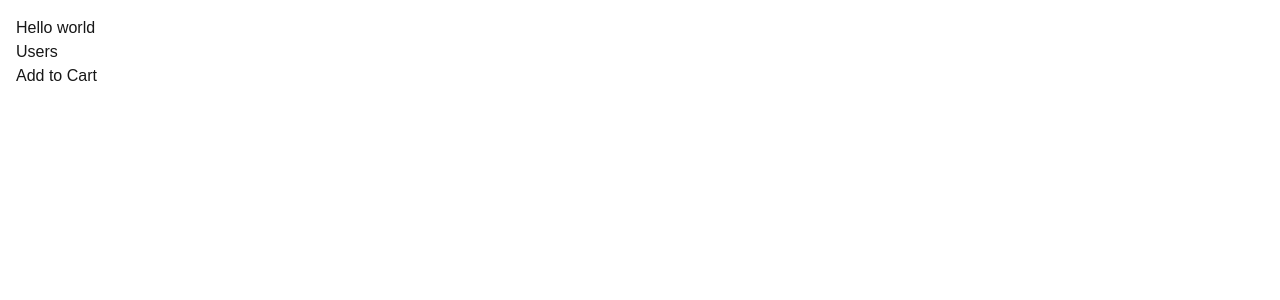
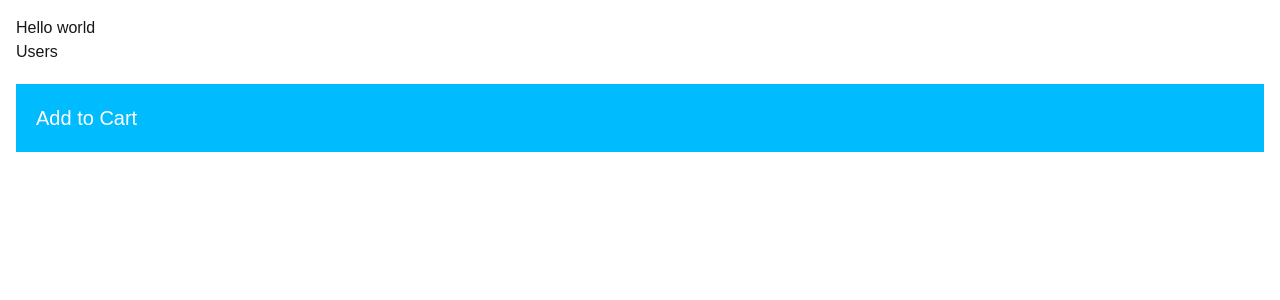
Before and after one commit to sathishkumarmsk/next-basics, a Next.js app: page / in a window 1280 px wide. Shown: the top 300 px of the page. Built offline with nearby package versions, Linux system fonts and the light colour scheme.

Commit message:
add css style and tailwind

```diff
--- /dev/null
+++ b/app/components/ProductCard/ProductCard.module.css
@@ -0,0 +1,4 @@
+.card {
+    padding: 1rem;
+    border: 1px solid #ccc;
+}
--- a/app/components/ProductCard.tsx
+++ b/app/components/ProductCard/ProductCard.tsx
@@ -1,10 +1,10 @@
 
 import React from 'react'
-import AddCart from './AddCart';
+import AddCart from '../AddCart';
 
 const ProductCard = () => {
   return (
-    <div>
+    <div className='p-5 my-5 bg-sky-400 text-white text-xl hover:bg-sky-500 '>
       <AddCart />
     </div>
   )
--- a/app/globals.css
+++ b/app/globals.css
@@ -1,4 +1,5 @@
 @import "tailwindcss";
+
 
 :root {
   --background: #ffffff;
--- a/app/page.tsx
+++ b/app/page.tsx
@@ -1,5 +1,5 @@
 import Link from "next/link";
-import ProductCard from "./components/ProductCard";
+import ProductCard from "./components/ProductCard/ProductCard";
 
 export default function Home() {
   return (
```
